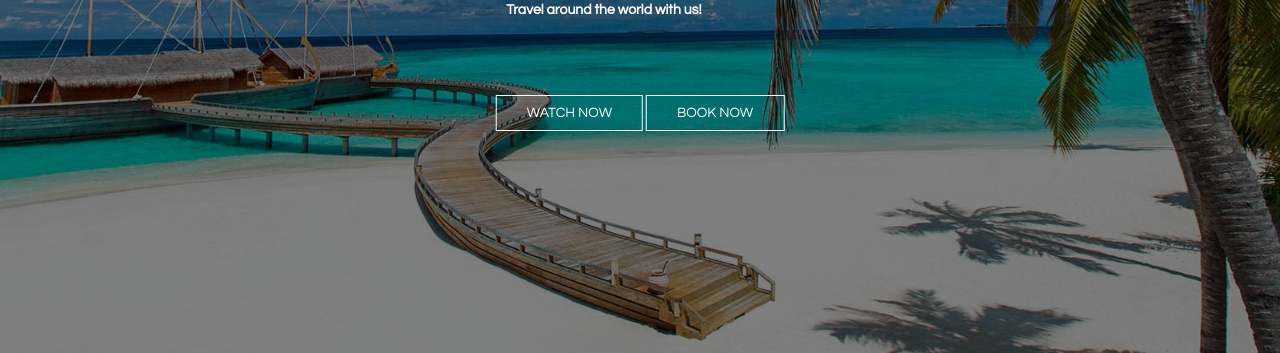
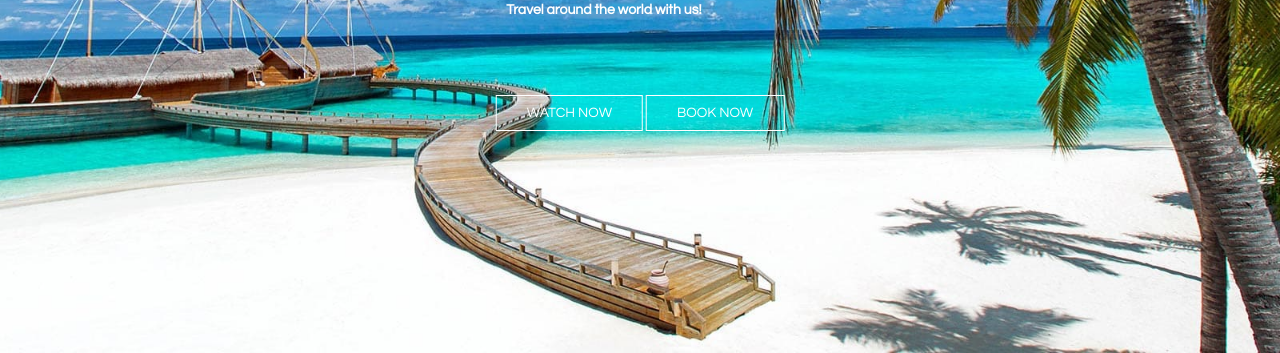
Before and after one commit to Shagun1611/Mind-Bender_KOC11_CipherSchools, a plain HTML site: page index.html in a window 1280 px wide. Shown: the part 447-800 px from the top of the page. Drawn offline with Linux system fonts and the light colour scheme.

Commit message:
Add files via upload

```diff
--- a/index.html
+++ b/index.html
@@ -4,6 +4,12 @@
     <meta name="viewport" content="width=device-width, initial-scale=1.0">
     <title>TEMP TRAVEL</title>
     <link rel="stylesheet" type="text/css" href="style.css">
+    <style>
+        header{
+            background-image: url('./1.jpg');
+        }
+    </style>
+
 </head>
 <body>
     <header>
```
